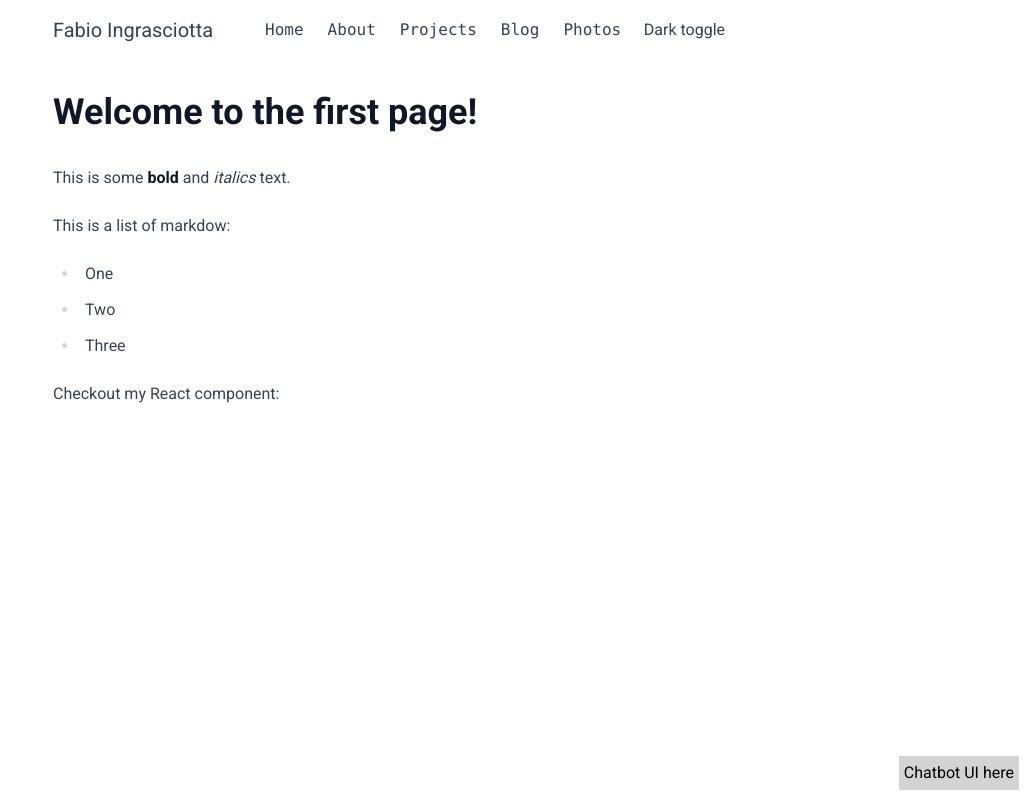
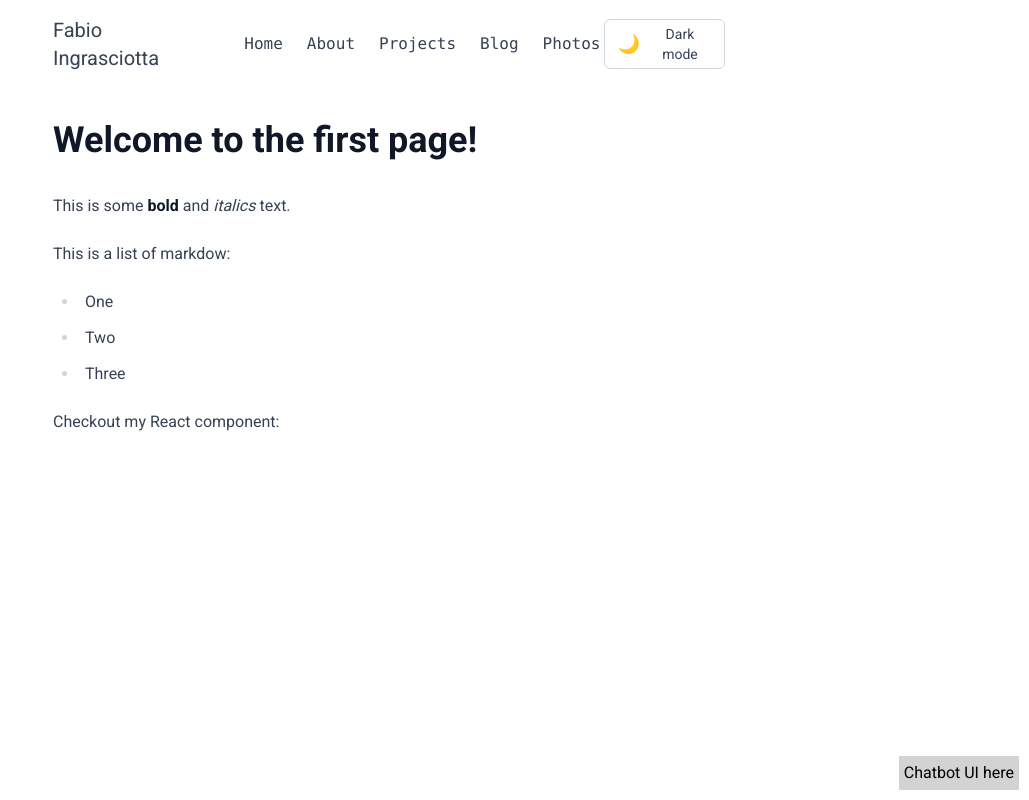
Before and after one commit to fabioi/next14-blog-tutorial, a Next.js app: page / in a window 1280 px wide. Shown: the whole page, without its empty margins (251-1280 px from the left). Built offline with nearby package versions, Linux system fonts and the light colour scheme.

Commit message:
Add Tailwind-powered dark mode toggle

```diff
--- a/src/app/globals.css
+++ b/src/app/globals.css
@@ -4,8 +4,13 @@
 :root {
   --background: #ffffff;
   --foreground: #171717;
+  color-scheme: light;
+}
+
+:root.dark {
+  color-scheme: dark;
 }
 
 body {
-  @apply bg-white text-gray-700 container mx-auto dark:bg-gray-900 dark:text-gray-300 max-w-2xl;
+  @apply container mx-auto max-w-2xl bg-white text-gray-700 transition-colors duration-200 dark:bg-gray-900 dark:text-gray-300;
 }
--- a/src/app/layout.js
+++ b/src/app/layout.js
@@ -22,7 +22,7 @@ export const metadata = {
 
 export default function RootLayout({ children }) {
   return (
-    <html lang="en">
+    <html lang="en" suppressHydrationWarning>
       <body className={roboto.className}>
         <Header />
         <main className="mt-12">
--- a/src/components/header.js
+++ b/src/components/header.js
@@ -1,17 +1,19 @@
-import Navigation from "./navigation"
-import Link from "next/link"
+import Navigation from "./navigation";
+import ThemeToggle from "./theme-toggle";
+import Link from "next/link";
 
 export default function Header() {
   return (
     <header className="flex justify-between md:items-center mt-4">
       <div className="flex items-center md:space-x-12">
         <div className="hidden md:block">
-          <Link href="/" className="text-xl">Fabio Ingrasciotta</Link>
+          <Link href="/" className="text-xl">
+            Fabio Ingrasciotta
+          </Link>
         </div>
         <Navigation />
-
       </div>
-      <div> Dark toggle</div>
+      <ThemeToggle />
     </header>
-  )
+  );
 }
--- a/src/components/navigation.module.css
+++ b/src/components/navigation.module.css
@@ -2,7 +2,7 @@
 @reference "tailwindcss";
 
 .link {
-  @apply p-2 text-2xl;
+  @apply rounded-md p-2 text-2xl text-gray-700 transition-colors duration-200 dark:text-gray-200;
 }
 
 @media (min-width: 768px) {
@@ -11,6 +11,11 @@
   }
 }
 
-.link:hover {
-  @apply bg-gray-200 text-gray-700;
+.link:hover,
+.link:focus-visible {
+  @apply bg-gray-200 text-gray-900 dark:bg-gray-800 dark:text-gray-100;
 }
+
+.link:focus-visible {
+  @apply outline-none ring-2 ring-offset-2 ring-gray-400 dark:ring-gray-500;
+}
--- /dev/null
+++ b/src/components/theme-toggle.js
@@ -0,0 +1,92 @@
+"use client";
+
+import { useEffect, useState } from "react";
+
+const STORAGE_KEY = "theme";
+
+function applyDocumentTheme(theme) {
+  if (typeof document === "undefined") {
+    return;
+  }
+
+  document.documentElement.classList.toggle("dark", theme === "dark");
+}
+
+function getStoredTheme() {
+  try {
+    return window.localStorage.getItem(STORAGE_KEY);
+  } catch (error) {
+    return null;
+  }
+}
+
+function storeTheme(theme) {
+  try {
+    window.localStorage.setItem(STORAGE_KEY, theme);
+  } catch (error) {
+    // Ignore write errors (e.g. private browsing)
+  }
+}
+
+export default function ThemeToggle({ className = "" }) {
+  const [theme, setTheme] = useState("light");
+  const [isMounted, setIsMounted] = useState(false);
+
+  useEffect(() => {
+    const storedTheme = getStoredTheme();
+    const prefersDark = window.matchMedia
+      ? window.matchMedia("(prefers-color-scheme: dark)").matches
+      : false;
+
+    const initialTheme = storedTheme === "dark" || (!storedTheme && prefersDark)
+      ? "dark"
+      : "light";
+
+    setTheme(initialTheme);
+    applyDocumentTheme(initialTheme);
+    setIsMounted(true);
+  }, []);
+
+  useEffect(() => {
+    if (!isMounted) {
+      return;
+    }
+
+    applyDocumentTheme(theme);
+  }, [theme, isMounted]);
+
+  const toggleTheme = () => {
+    if (!isMounted) {
+      return;
+    }
+
+    const nextTheme = theme === "dark" ? "light" : "dark";
+    setTheme(nextTheme);
+    storeTheme(nextTheme);
+  };
+
+  const buttonLabel = theme === "dark" ? "Activate light mode" : "Activate dark mode";
+  const icon = theme === "dark" ? "\u2600\uFE0F" : "\uD83C\uDF19"; // sun / moon icons
+  const text = theme === "dark" ? "Light mode" : "Dark mode";
+
+  const baseClasses = "inline-flex items-center gap-2 rounded-md border border-gray-300 px-3 py-1 text-sm font-medium text-gray-700 transition-colors duration-200 hover:bg-gray-200 hover:text-gray-900 focus:outline-none focus-visible:ring-2 focus-visible:ring-gray-400 focus-visible:ring-offset-2 dark:border-gray-600 dark:text-gray-200 dark:hover:bg-gray-800 dark:hover:text-gray-100 dark:focus-visible:ring-gray-500";
+  const buttonClasses = className ? `${baseClasses} ${className}` : baseClasses;
+
+  return (
+    <button
+      type="button"
+      onClick={toggleTheme}
+      className={buttonClasses}
+      aria-label={buttonLabel}
+      aria-pressed={theme === "dark"}
+    >
+      <span aria-hidden="true" className="text-lg">
+        {icon}
+      </span>
+      <span className="hidden md:inline">{text}</span>
+      <span className="md:hidden" aria-hidden="true">
+        {theme === "dark" ? "Light" : "Dark"}
+      </span>
+    </button>
+  );
+}
--- /dev/null
+++ b/tailwind.config.mjs
@@ -0,0 +1,9 @@
+const config = {
+  darkMode: "class",
+  content: [
+    "./src/**/*.{js,jsx,ts,tsx,md,mdx}",
+    "./mdx-components.jsx",
+  ],
+};
+
+export default config;
```
